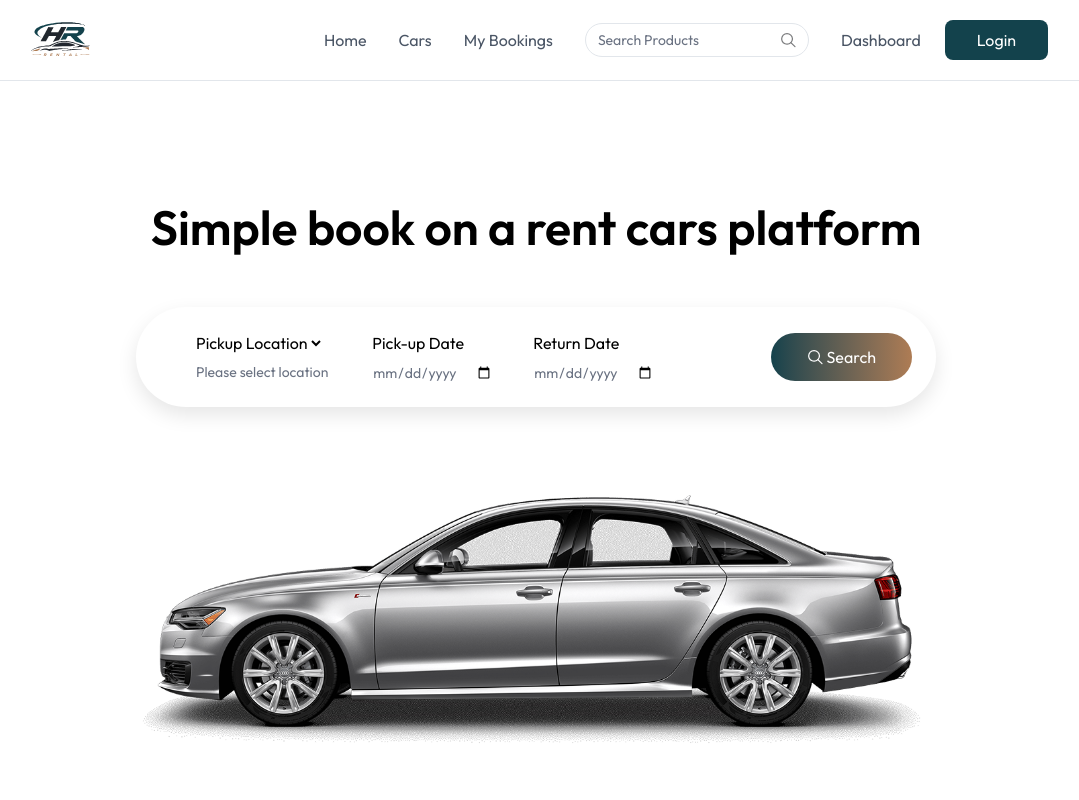
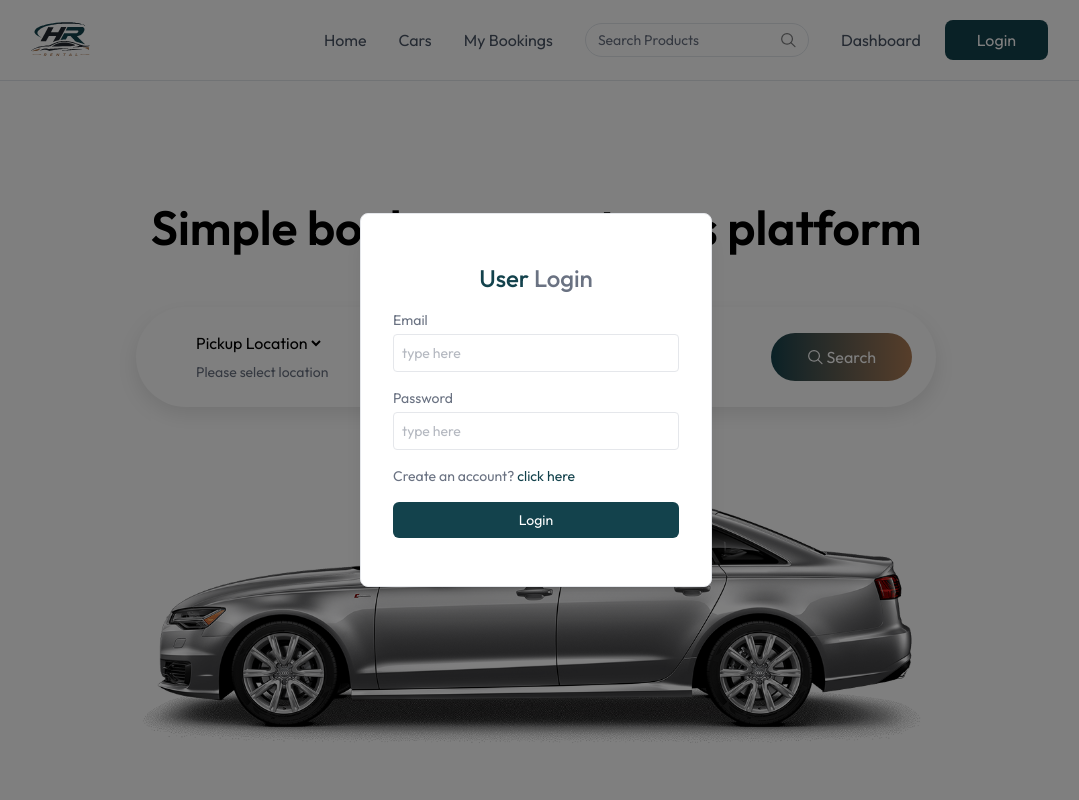
Before and after one commit to vbear777/hanrent, a React (Vite) app: page / in a window 1280 px wide. Both pictures are taken after a click on the button "Login". Shown: the top 800 px of the page, without its empty margins (104-1183 px from the left). Built offline with nearby package versions, Linux system fonts and the light colour scheme.

Commit message:
make login and signup features

```diff
--- a/src/App.jsx
+++ b/src/App.jsx
@@ -11,6 +11,7 @@
 import AddCar from './pages/owner/AddCar';
 import ManageCars from './pages/owner/ManageCars';
 import ManageBookings from './pages/owner/ManageBookings';
+import Login from './components/Login';
 
 const App = () => {
   const [showLogin, setShowLogin] = useState(false)
@@ -18,6 +19,7 @@
 
   return (
     <>
+      {showLogin && <Login setShowLogin={setShowLogin} />}
       {!isOwnerPath && <NavBar setShowLogin={setShowLogin} />}
 
     <Routes>
--- /dev/null
+++ b/src/components/Login.jsx
@@ -0,0 +1,50 @@
+import React from 'react'
+
+const Login = ({ setShowLogin }) => {
+    const [state, setState] = React.useState("login");
+    const [name, setName] = React.useState("");
+    const [email, setEmail] = React.useState("");
+    const [password, setPassword] = React.useState("");
+
+    const onSubmitHandler = async (event) => {
+        event.preventDefault();
+    }
+
+    return (
+        <div onClick={() => setShowLogin(false)} className='fixed top-0 bottom-0 left-0 right-0 z-100 flex items-center text-sm text-gray-600 bg-black/50'>
+            <form onSubmit={onSubmitHandler} onClick={(e) => e.stopPropagation()} className="flex flex-col gap-4 m-auto items-start p-8 py-12 w-80 sm:w-[352px] text-gray-500 rounded-lg shadow-xl border border-gray-200 bg-white">
+                <p className="text-2xl font-medium m-auto">
+                    <span className="text-dark-ocean">User</span> {state === "login" ? "Login" : "Sign Up"}
+                </p>
+                {state === "register" && (
+                    <div className="w-full">
+                        <p>Name</p>
+                        <input onChange={(e) => setName(e.target.value)} value={name} placeholder="type here" className="border border-gray-200 rounded w-full p-2 mt-1 outline-dark-ocean" type="text" required />
+                    </div>
+                )}
+                <div className="w-full ">
+                    <p>Email</p>
+                    <input onChange={(e) => setEmail(e.target.value)} value={email} placeholder="type here" className="border border-gray-200 rounded w-full p-2 mt-1 outline-dark-ocean" type="email" required />
+                </div>
+                <div className="w-full ">
+                    <p>Password</p>
+                    <input onChange={(e) => setPassword(e.target.value)} value={password} placeholder="type here" className="border border-gray-200 rounded w-full p-2 mt-1 outline-dark-ocean" type="password" required />
+                </div>
+                {state === "register" ? (
+                    <p>
+                        Already have account? <span onClick={() => setState("login")} className="text-dark-ocean cursor-pointer">click here</span>
+                    </p>
+                ) : (
+                    <p>
+                        Create an account? <span onClick={() => setState("register")} className="text-dark-ocean cursor-pointer">click here</span>
+                    </p>
+                )}
+                <button className="bg-dark-ocean hover:bg-dark-ocean/60 transition-all text-white w-full py-2 rounded-md cursor-pointer">
+                    {state === "register" ? "Create Account" : "Login"}
+                </button>
+            </form>
+        </div>
+    )
+}
+
+export default Login;
--- a/src/components/Navbar.jsx
+++ b/src/components/Navbar.jsx
@@ -29,7 +29,7 @@
                     <button onClick={() => navigate('/owner')} className='curso-pointer'>
                         Dashboard
                     </button>
-                    <button onClick={() => setShowLogin(true)} className='cursor-pointer px-8 py-2 bg-dark-ocean hover:bg-cream transition-all text-white rounded-lg'>
+                    <button onClick={() => setShowLogin(true)} className='cursor-pointer px-8 py-2 bg-dark-ocean hover:bg-dark-ocean/60 transition-all text-white rounded-lg'>
                         Login
                     </button>
                 </div>
```
